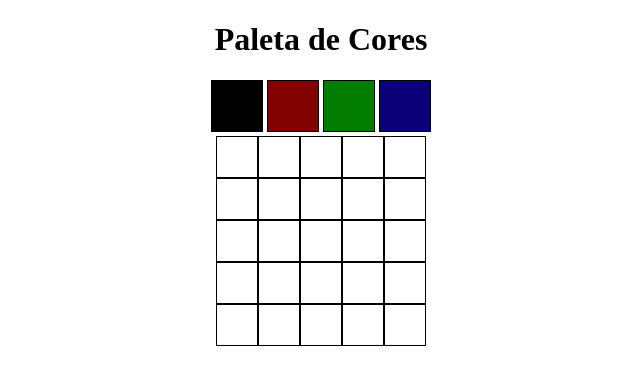
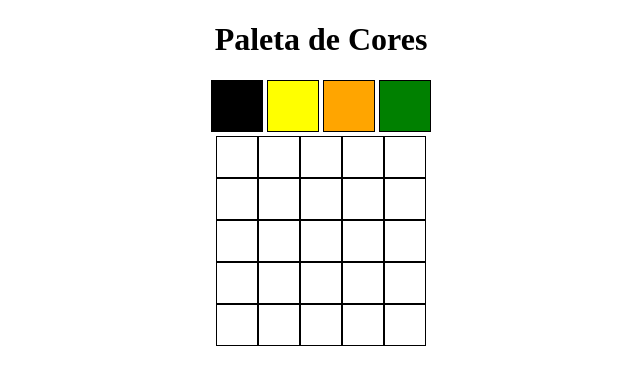
Before and after one commit to ggiacomini2012/pixel-art, a PHP site: page / in a window 1280 px wide. Shown: the top 385 px of the page, without its empty margins (319-959 px from the left). Run offline with PHP 8.4, Linux system fonts and the light colour scheme.

Commit message:
requisito 7 e 8 comcluído

```diff
--- a/index.html
+++ b/index.html
@@ -8,10 +8,10 @@
 <body>
     <h1 id="title">Paleta de Cores</h1>
     <div id="color-palette">
-        <li class="color selected cor1"></li>
-        <li class="color cor2"></li>
-        <li class="color cor3"></li>
-        <li class="color cor4"></li>
+        <li class="color black selected"></li>
+        <li class="color yellow"></li>
+        <li class="color orange"></li>
+        <li class="color green"></li>
         <script src="script.js"></script>
     </div>
 </body>
--- a/script.js
+++ b/script.js
@@ -1,19 +1,37 @@
 console.clear();
 
-const referenciaColorPalette = document.querySelector('#color-palette');
-const criarElementoPixelBoard = document.createElement('table');
-criarElementoPixelBoard.setAttribute('id', 'pixel-board');
-referenciaColorPalette.after(criarElementoPixelBoard);
-// const elementoPixelBoard = document.querySelector('#pixel-board');
-// const elementoPixelBoardVertical = document.querySelector('.pixel');
+const colorPaletteReference = document.querySelector('#color-palette');
+const createElementPixelBoard = document.createElement('table');
+createElementPixelBoard.setAttribute('id', 'pixel-board');
+colorPaletteReference.after(createElementPixelBoard);
+// const createElementPixelBoard = document.querySelector('#pixel-board');
 
 for (let index = 0; index < 25; index += 1) {
-  const criarElementoPixelHorizontal = document.createElement('tr');
-  criarElementoPixelHorizontal.setAttribute('class', 'pixel');
-  criarElementoPixelBoard.appendChild(criarElementoPixelHorizontal);
-// for (let i = 0; i < 5; i += 1) {
-//   const criarElementoPixelVertical = document.createElement('tr');
-//   criarElementoPixelVertical.setAttribute('class', 'pixel');
-//   criarElementoPixelBoard.appendChild(criarElementoPixelVertical);
-//   }
+  const createElementoPixel = document.createElement('tr');
+  createElementoPixel.setAttribute('class', 'pixel');
+  createElementPixelBoard.appendChild(createElementoPixel);
 }
+
+const colorsOfThePalette = document.querySelectorAll('.color');
+const pixelsOnTheBoard = document.querySelectorAll('.pixel');
+
+for (let index = 0; index < colorsOfThePalette.length; index += 1) {
+  colorsOfThePalette[index].addEventListener('click', () => {
+    for (
+      let indexClassRemoval = 0;
+      indexClassRemoval < colorsOfThePalette.length;
+      indexClassRemoval += 1
+    ) {
+      colorsOfThePalette[indexClassRemoval].classList.remove('selected');
+    }
+    colorsOfThePalette[index].className += ' selected';
+  });
+}
+
+for (let index = 0; index < pixelsOnTheBoard.length; index += 1) {
+  pixelsOnTheBoard[index].addEventListener('click', () => {
+    const colorsOfThePaletteSelected = document.querySelector('.selected');
+    const color = window.getComputedStyle(colorsOfThePaletteSelected).backgroundColor;
+    pixelsOnTheBoard[index].style.backgroundColor = color;
+  });
+}
--- a/style.css
+++ b/style.css
@@ -13,20 +13,20 @@ body {
   display: inline-block;
 }
 
-.cor1 {
+.black {
   background-color: black;
 }
 
-.cor2 {
-  background-color: rgb(130, 1, 1);
+.yellow {
+  background-color: yellow;
 }
 
-.cor3 {
-  background-color: rgb(2, 125, 2);
+.orange {
+  background-color: orange;
 }
 
-.cor4 {
-  background-color: rgb(12, 0, 120);
+.green{
+  background-color: green;
 }
 
 #pixel-board {
@@ -34,7 +34,6 @@ body {
   margin: auto;
   background-color: white;
   width: 210px;
-  /* height: 200px; */
   border-spacing: 0;
   border-collapse: collapse;
 }
```
